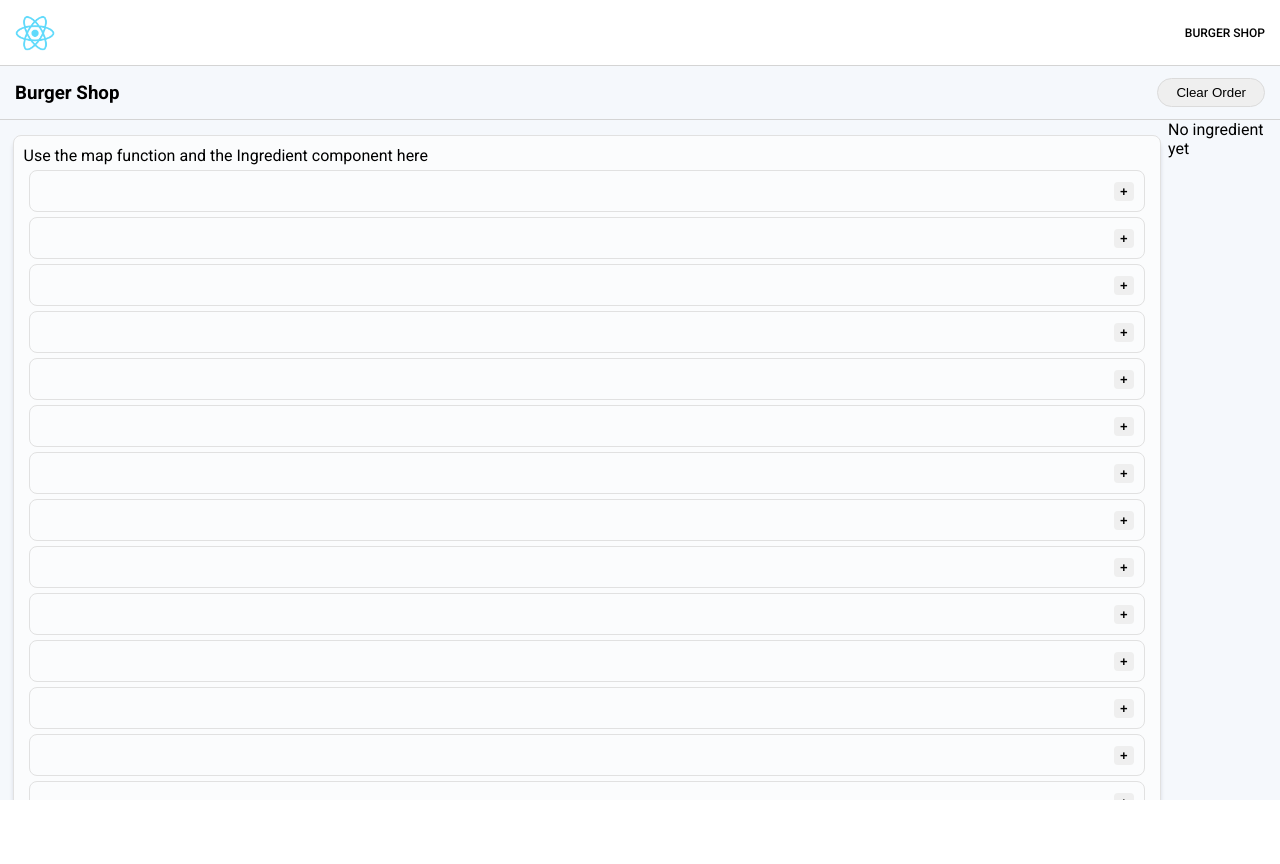
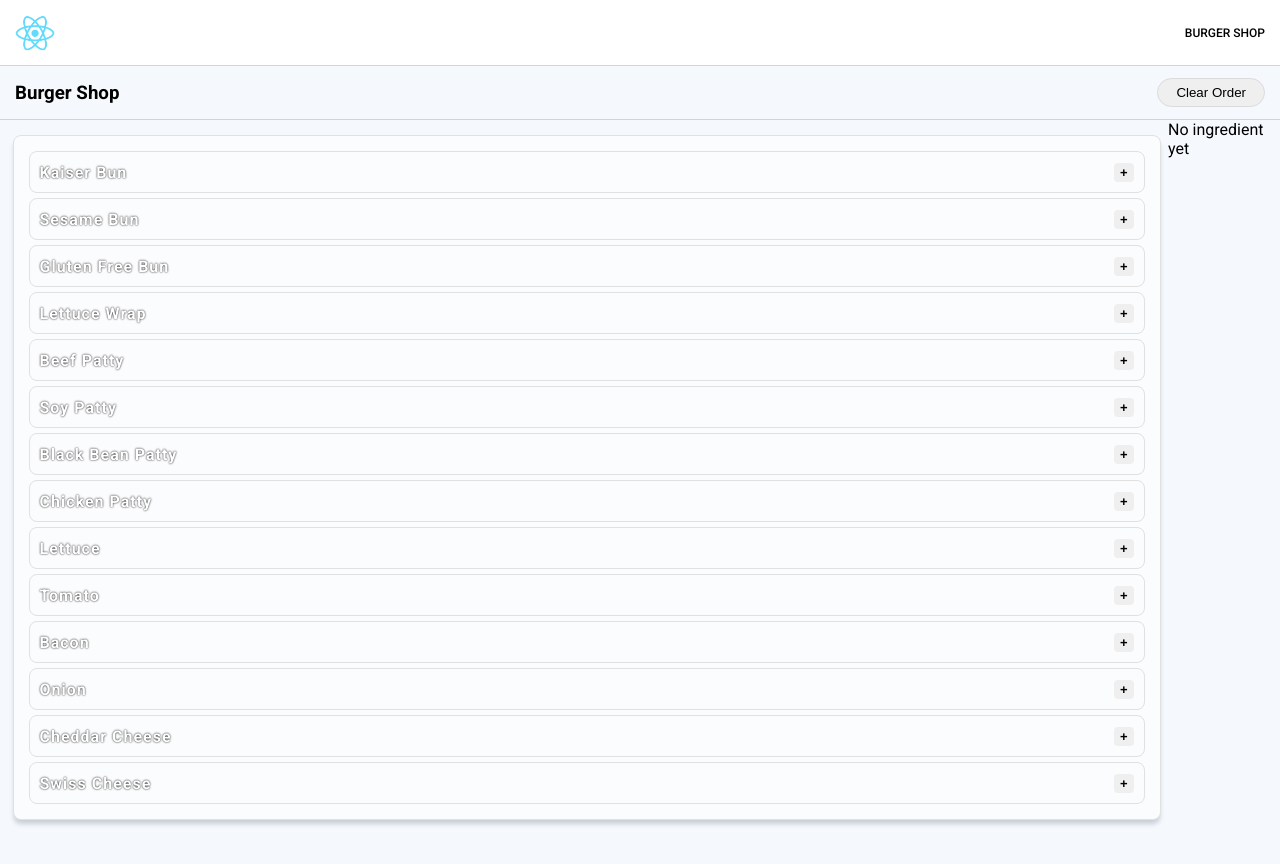
Before and after one commit to hpweisberg/reactiville, a React (Create React App) app: page /burgers in a window 1280 px wide. Before the commit the page ends 800 px from the top, so only its background shows below. Built offline with nearby package versions, Linux system fonts and the light colour scheme; a web font is replaced by a local one.

Commit message:
correct ingredient list display

```diff
--- a/src/Components/BurgerShop/BurgerStack.jsx
+++ b/src/Components/BurgerShop/BurgerStack.jsx
@@ -12,8 +12,7 @@ const BurgerStack = (props) => {
                 <>
                   {stack.name}
                 </>
-              )
-            }
+              )}
             )}
           </ul>
         </>
--- a/src/Components/BurgerShop/Ingredient.jsx
+++ b/src/Components/BurgerShop/Ingredient.jsx
@@ -2,7 +2,7 @@
 const Ingredient = (props) => {
 	return (
 		<li>
-			{/* {props.ingredient.name} */}
+			{props.ingredient.name}
 			{props.isList
 				? <button>+</button>
 				: <button>X</button>
--- a/src/Components/BurgerShop/IngredientList.jsx
+++ b/src/Components/BurgerShop/IngredientList.jsx
@@ -4,13 +4,15 @@ import Ingredient from "./Ingredient"
 const IngredientList = (props) => {
 	return (
 		<ul>
-			Use the map function and the Ingredient component here
-			{props.ingredients.map((ingredients, idx) =>
-			<Ingredient
-			key={idx}
-			isList={true}
-			Ingredient={ingredients}
-			/>
+			{/* Use the map function and the Ingredient component here */}
+			{props.ingredients.map((ingredient, idx) =>
+				<>
+				<Ingredient
+						key={idx}
+						isList={true}
+						ingredient={ingredient}
+					/>
+				</>
 			)}
 		</ul>
 	)
--- a/src/styles/App.css
+++ b/src/styles/App.css
@@ -4,7 +4,7 @@ body,
 main {
   margin: 0;
   height: 100%;
-  overflow: hidden;
+  /* overflow: hidden; */
   box-sizing: border-box;
   font-family: "Roboto", sans-serif;
 }
```
